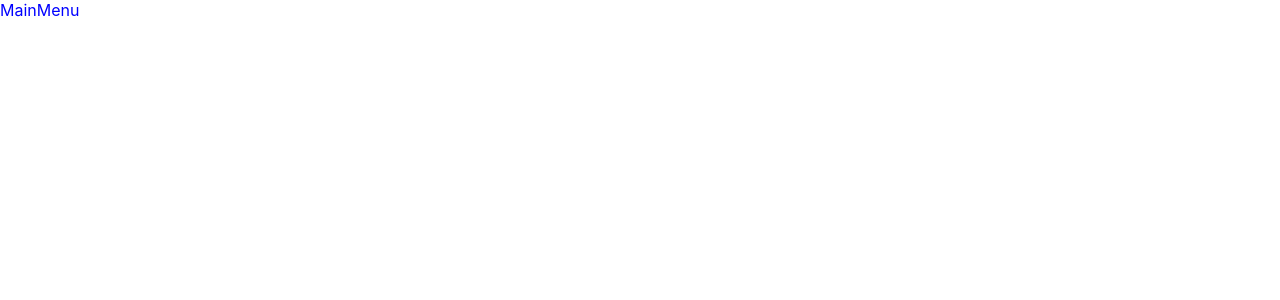
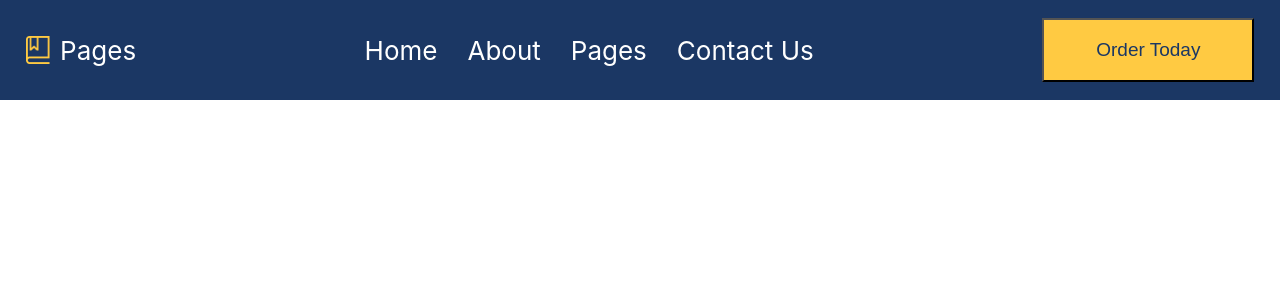
Before and after one commit to AlexKot81/YourBooks, a React (Create React App) app in the folder app/: page / in a window 1280 px wide. Shown: the top 300 px of the page. Built offline with nearby package versions, Linux system fonts and the light colour scheme.

Commit message:
commit menu button welcome1

```diff
--- a/app/src/App.css
+++ b/app/src/App.css
@@ -1,5 +1,6 @@
 .App {
   margin: 0;
-  padding: 0;
   box-sizing: border-box;
+  max-width: 1440px;
+  text-decoration: none;
 }
--- a/app/src/components/MainMenu/MainMenu.jsx
+++ b/app/src/components/MainMenu/MainMenu.jsx
@@ -1,8 +1,21 @@
 import React from 'react'
+import Button from '../UI/Button'
 import s from './MainMenu.module.sass'
 
 export default function MainMenu() {
   return (
-    <div className={s.text}>MainMenu</div>
+    <div className={s.main_menu}>
+        <div className={s.logo}>
+            <img src='Vector.png' alt="logo" className={s.menu_logo}/>
+            <p>Pages</p>
+        </div>
+        <div className={s.menu_link}>
+            <a href="#">Home</a>
+            <a href="#">About</a>
+            <a href="#">Pages</a>
+            <a href="#">Contact Us</a>
+        </div>
+        <Button/>
+    </div>
   )
 }
--- a/app/src/components/MainMenu/MainMenu.module.sass
+++ b/app/src/components/MainMenu/MainMenu.module.sass
@@ -1,2 +1,38 @@
-.text
-    color: blue
+.main_menu
+    background-color: #1B3764
+    width: 100%
+    margin: 0 auto
+    display: flex
+    align-items: center
+    justify-content: space-between
+    height: 100px
+    box-sizing: border-box
+    padding: 0 2%
+
+    .logo
+        display: flex
+        font-size: 26px
+        align-items: center
+        color: white
+
+        .menu_logo
+            width: 24.5px
+            height: 28px
+
+        p
+            margin-left: 10px
+            cursor: default
+
+    .menu_link
+        display: flex
+        align-items: center
+
+        a
+            color: white
+            font-size: 26px
+            text-decoration: none
+            padding: 10px 15px
+            transition: color 0.5s
+
+        a:hover
+            color: #FFCA42
--- /dev/null
+++ b/app/src/components/UI/Button/Button.jsx
@@ -0,0 +1,7 @@
+import React from 'react'
+import s from './Button.module.sass'
+export default function Button() {
+  return (
+    <button className={s.btn}>Order Today</button>
+  )
+}
--- /dev/null
+++ b/app/src/components/UI/Button/Button.module.sass
@@ -0,0 +1,6 @@
+.btn
+    background-color: #FFCA42
+    padding: 19px 52px
+    color: #1B3764
+    cursor: pointer
+    font-size: 19px
--- /dev/null
+++ b/app/src/components/UI/Button/index.jsx
@@ -0,0 +1 @@
+export {default} from './Button'
```
Also changed, not shown: app/public/Vector.png (added), app/src/components/BlokWelcome/BlokWelkome.jsx (added), app/src/components/BlokWelcome/BlokWelkome.module.sass (added), app/src/components/BlokWelcome/index.jsx (added).
